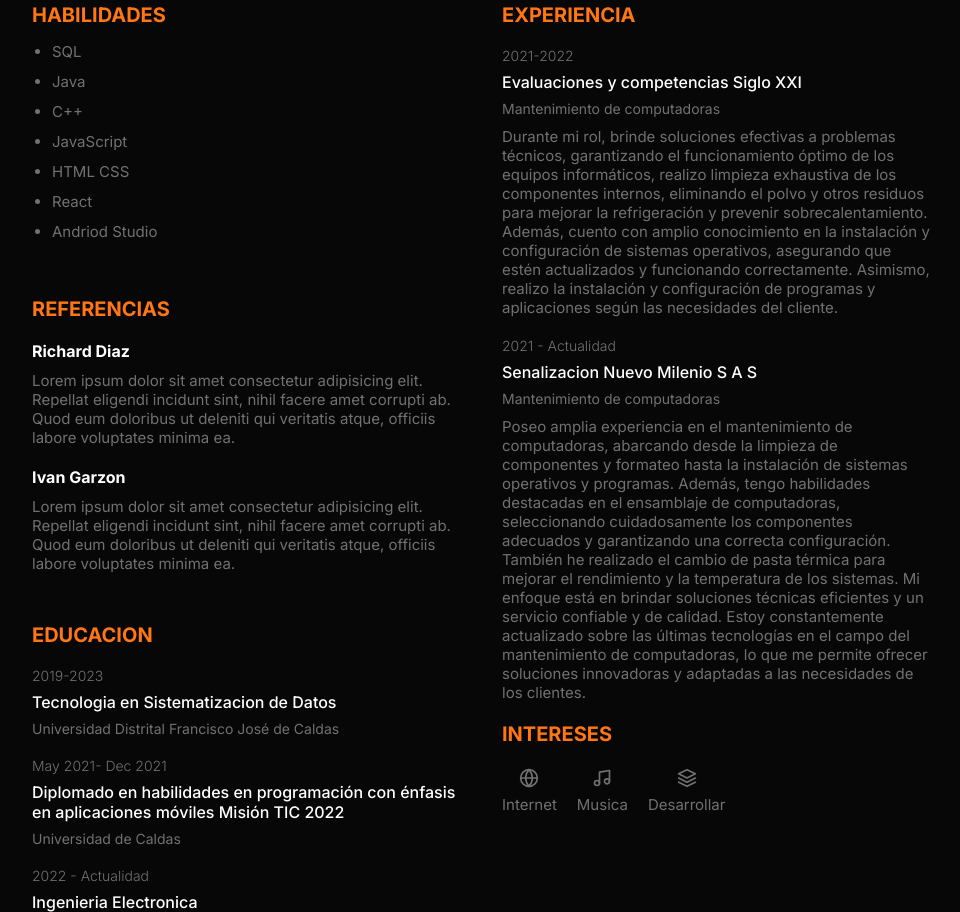
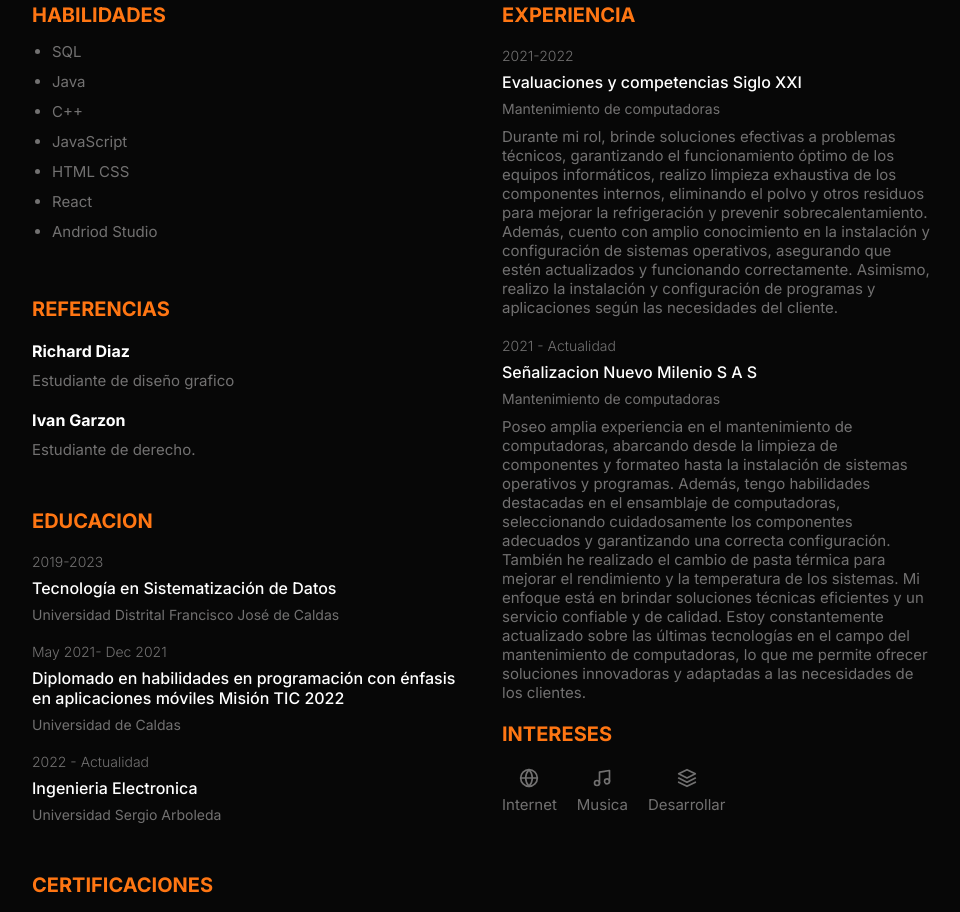
Before and after one commit to Hardken/Hardken.github.io, a plain HTML site: page index.html in a window 1280 px wide. Shown: the part 387-1299 px from the top of the page, without its empty margins (158-1118 px from the left). Drawn offline with nearby package versions, Linux system fonts and the light colour scheme.

Commit message:
Second commit

```diff
--- a/index.html
+++ b/index.html
@@ -45,13 +45,13 @@
         <div class="ref_item">
           <h4 class="ref_name">Richard Diaz</h4>
           <p class="description">
-            Lorem ipsum dolor sit amet consectetur adipisicing elit. Repellat eligendi incidunt sint, nihil facere amet corrupti ab. Quod eum doloribus ut deleniti qui veritatis atque, officiis labore voluptates minima ea.
+            Estudiante de diseño grafico
           </p>
         </div>
         <div class="ref_item">
           <h4 class="ref_name">Ivan Garzon</h4>
           <p class="description">
-            Lorem ipsum dolor sit amet consectetur adipisicing elit. Repellat eligendi incidunt sint, nihil facere amet corrupti ab. Quod eum doloribus ut deleniti qui veritatis atque, officiis labore voluptates minima ea.
+            Estudiante de derecho.
           </p>
         </div>
       </div>
@@ -59,7 +59,7 @@
         <h3 class="tittle">Educacion</h3>
         <div class="edu_item">
           <p class="item_preTittle">2019-2023</p>
-          <h4 class="item_tittle">Tecnologia en Sistematizacion de Datos</h4>
+          <h4 class="item_tittle">Tecnología en Sistematización de Datos</h4>
           <p class="item_subtittle">
             Universidad Distrital Francisco José de Caldas
           </p>
@@ -115,7 +115,7 @@
         </div>
         <div class="exp_item">
           <p class="item_preTittle">2021 - Actualidad</p>
-          <h4 class="item_tittle">Senalizacion Nuevo Milenio S A S</h4>
+          <h4 class="item_tittle">Señalizacion Nuevo Milenio S A S</h4>
           <p class="item_subtittle">Mantenimiento de computadoras</p>
           <p class="description">Poseo amplia experiencia en el mantenimiento de computadoras, abarcando desde la limpieza de componentes y formateo hasta la instalación de sistemas operativos y programas. Además, tengo habilidades destacadas en el ensamblaje de computadoras, seleccionando cuidadosamente los componentes adecuados y garantizando una correcta configuración. También he realizado el cambio de pasta térmica para mejorar el rendimiento y la temperatura de los sistemas. Mi enfoque está en brindar soluciones técnicas eficientes y un servicio confiable y de calidad. Estoy constantemente actualizado sobre las últimas tecnologías en el campo del mantenimiento de computadoras, lo que me permite ofrecer soluciones innovadoras y adaptadas a las necesidades de los clientes.</p>
         </div>
```
Also changed, not shown: 1 other file.
